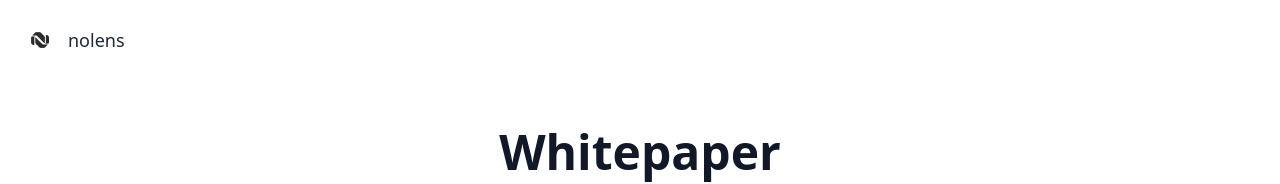
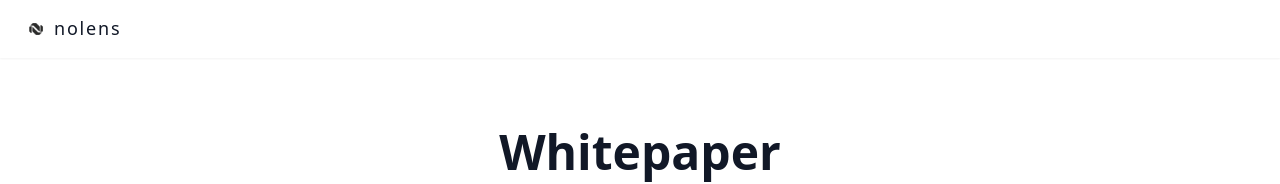
Before and after one commit to nolensprotocol/nolens, a Next.js app: page /docs in a window 1280 px wide. Shown: the top 184 px of the page. Built offline with nearby package versions, Linux system fonts and the light colour scheme.

Commit message:
Update docs.js

```diff
--- a/pages/docs.js
+++ b/pages/docs.js
@@ -10,21 +10,12 @@ export default function Docs() {
         <meta name="description" content="Nolens Whitepaper — the future of shared, tokenized access." />
       </Head>
 
-      {/* Matching Interactive Logo */}
-      <div className="absolute top-6 left-6 z-50">
-        <Link href="/" className="flex items-center space-x-3 group">
-          <Image
-            src="/nolens_icon.png"
-            alt="Nolens Logo"
-            width={32}
-            height={32}
-            className="transition-transform group-hover:scale-105"
-          />
-          <span className="text-lg font-medium tracking-normal text-gray-800 group-hover:text-black transition-colors">
-            nolens
-          </span>
-        </Link>
-      </div>
+      <header className="fixed top-0 left-0 right-0 z-50 bg-white shadow-sm py-4 px-6 flex items-center justify-between w-full">
+        <div className="flex items-center space-x-1.5">
+          <img src="/nolens_icon.png" alt="Nolens Logo" className="w-6 h-6" />
+          <span className="mt-[-2px] text-gray-900 text-lg font-sans tracking-widest lowercase">nolens</span>
+        </div>
+      </header>
 
       <main className="min-h-screen bg-white text-gray-900 pt-32 pb-20 px-6">
         <div className="max-w-3xl mx-auto text-center">
```
